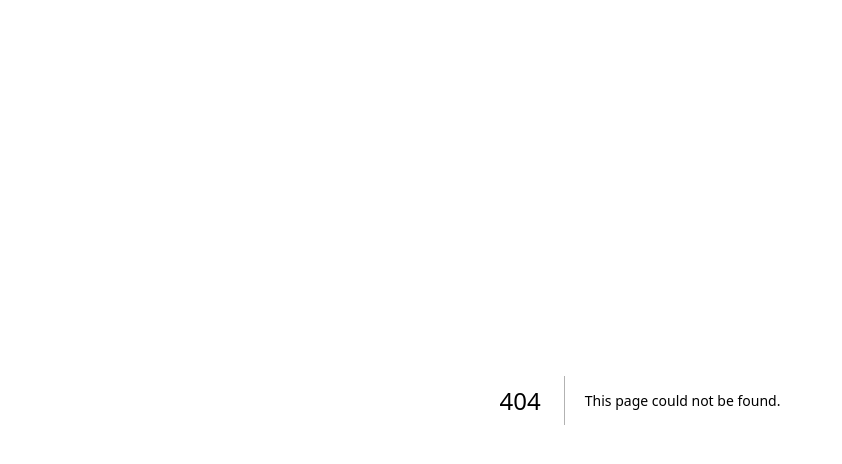
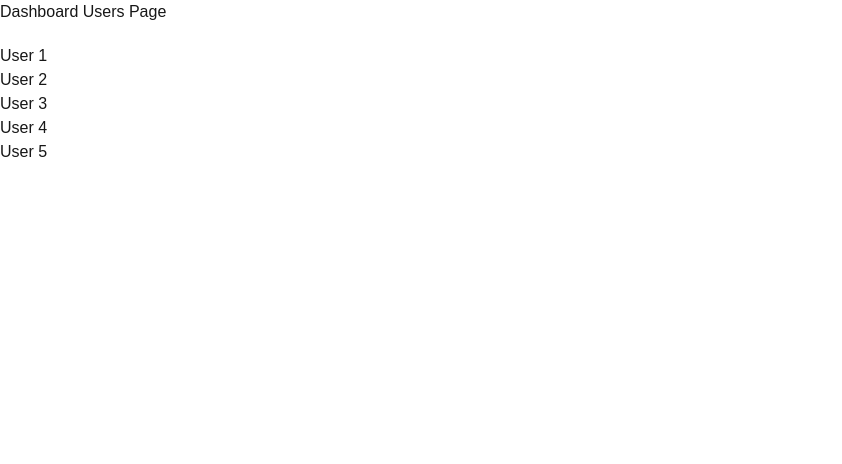
Before and after one commit to alsongard/NextJs, a Next.js app in the folder first_web_app/: page /dashboard in a window 1280 px wide. Before the commit this address had no page. Shown: the top 464 px of the page, without its empty margins (0-842 px from the left). Built offline with nearby package versions, Linux system fonts and the light colour scheme.

Commit message:
nested routes and dynamic routing

```diff
--- /dev/null
+++ b/first_web_app/app/dashboard/analytics/page.tsx
@@ -0,0 +1,8 @@
+const Analytics = ()=>{
+    return (
+        <div>
+            <h1>Analytics</h1>
+        </div>
+    )
+};
+export default Analytics;
--- /dev/null
+++ b/first_web_app/app/dashboard/page.tsx
@@ -0,0 +1,18 @@
+import Link from "next/link"
+const DashboardPage = () => {
+  return (
+    <div>
+        <h1>Dashboard Users Page</h1>
+        <ul className="mt-[20px]">
+            <li><Link href="/dashboard/users/1">User 1</Link></li>
+            <li><Link href="/dashboard/users/2">User 2</Link></li>
+            <li><Link href="/dashboard/users/3">User 3</Link></li>
+            <li><Link href="/dashboard/users/4">User 4</Link></li>
+            <li><Link href="/dashboard/users/5">User 5</Link></li>
+        </ul>
+    </div>
+
+  )
+}
+
+export default DashboardPage
--- /dev/null
+++ b/first_web_app/app/dashboard/users/[id]/page.tsx
@@ -0,0 +1,12 @@
+
+function UserDetails({params} : {params: {id: String}}) {
+    // console.log(params);
+    const {id} = params;
+  return (
+    <div>
+        <h1>USER DETAILS {id}</h1>
+    </div>
+  )
+}
+
+export default UserDetails;
--- /dev/null
+++ b/first_web_app/app/dashboard/users/page.tsx
@@ -0,0 +1,18 @@
+import Link from "next/link"
+const DashboardPage = () => {
+    return (
+      <div>
+          <h1>Dashboard Users Page</h1>
+          <ul className="mt-[20px]">
+              <li> <Link href="/dashboard/users/1">User 1</Link></li>
+              <li> <Link href="/dashboard/users/2">User 2</Link></li>
+              <li> <Link href="/dashboard/users/3">User 3</Link></li>
+              <li> <Link href="/dashboard/users/4">User 4</Link></li>
+
+          </ul>
+      </div>
+
+    )
+  }
+
+export default DashboardPage
```
